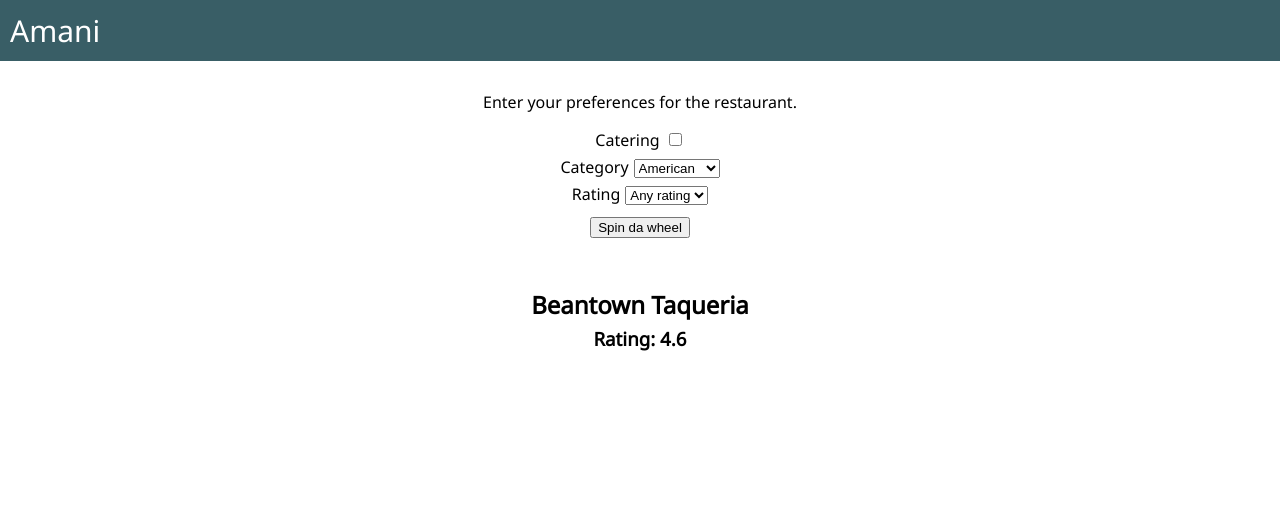
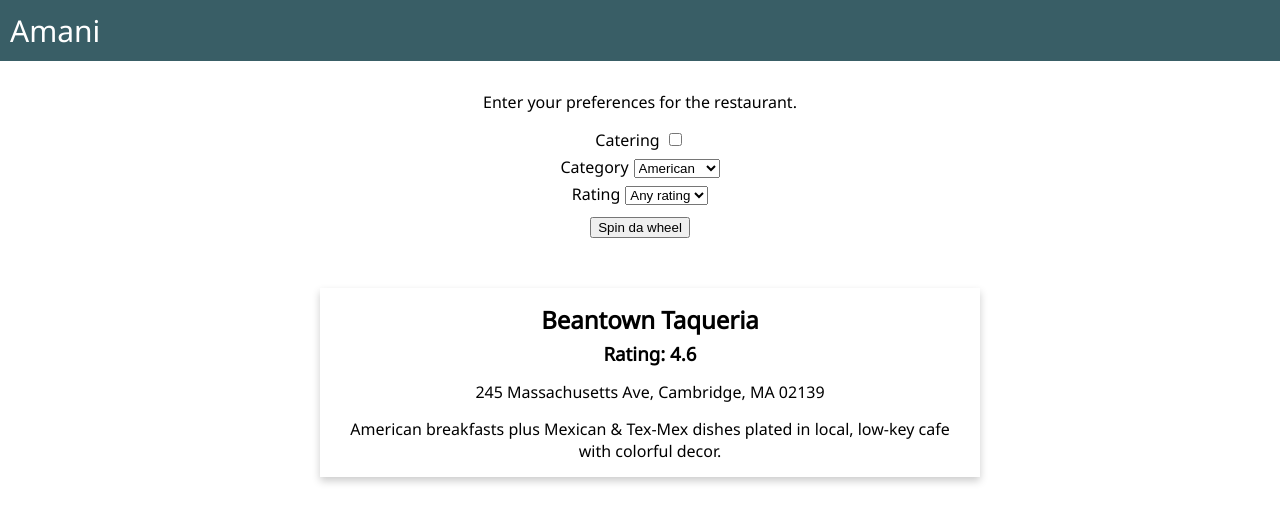
Before and after one commit to richardliutl/amani, a React (Create React App) app: page / in a window 1280 px wide. Shown: the top 522 px of the page. Built offline with nearby package versions, Linux system fonts and the light colour scheme.

Commit message:
restaurant card styling

```diff
--- a/src/components/Picker.js
+++ b/src/components/Picker.js
@@ -76,6 +76,8 @@
             <RestaurantCard
                 name="Beantown Taqueria"
                 rating="4.6"
+                address="245 Massachusetts Ave, Cambridge, MA 02139"
+                description="American breakfasts plus Mexican & Tex-Mex dishes plated in local, low-key cafe with colorful decor."
             />
         </div>
       </>
--- a/src/components/RestaurantCard.css
+++ b/src/components/RestaurantCard.css
@@ -1,3 +1,11 @@
+.RestaurantCard-container {
+  box-shadow: 0 4px 8px 0 rgba(0,0,0,0.2);
+  transition: 0.3s;
+  width: 50%;
+  padding: 10px;
+  margin-left: 25%;
+}
+
 .RestaurantCard-title {
   margin: 5px;
 }
@@ -5,3 +13,11 @@
 .RestaurantCard-rating {
   margin: 5px;
 }
+
+.RestaurantCard-address {
+  margin: 15px;
+}
+
+.RestaurantCard-description {
+  margin: 5px;
+}
--- a/src/components/RestaurantCard.js
+++ b/src/components/RestaurantCard.js
@@ -12,10 +12,12 @@
 
   render() {
     return (
-      <>
+      <div className="RestaurantCard-container">
         <h2 className="RestaurantCard-title">{this.props.name}</h2>
         <h3 className="RestaurantCard-rating">Rating: {this.props.rating}</h3>
-      </>
+        <p className="RestaurantCard-address">{this.props.address}</p>
+        <p className="RestaurantCard-description">{this.props.description}</p>
+      </div>
     );
   }
 }
```
